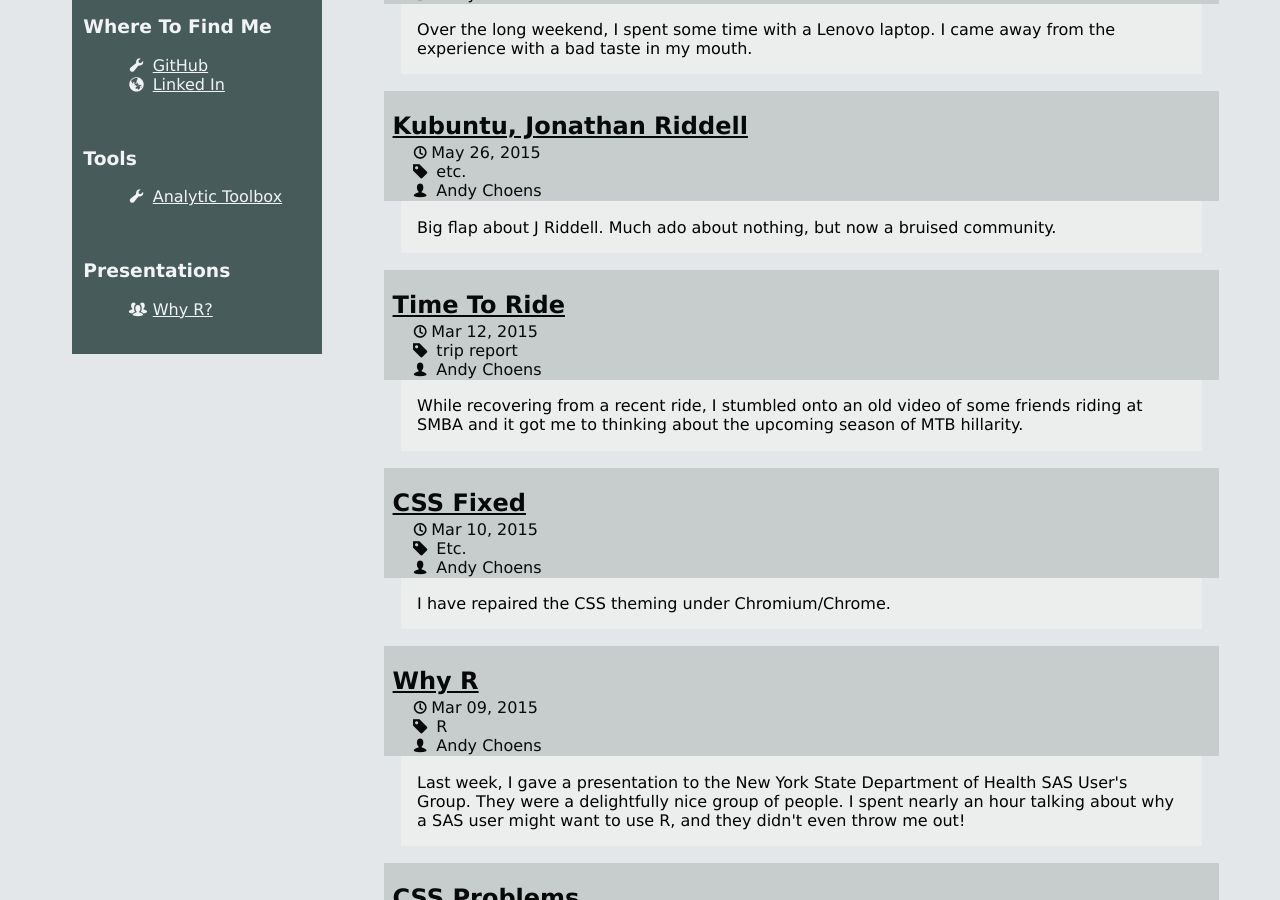
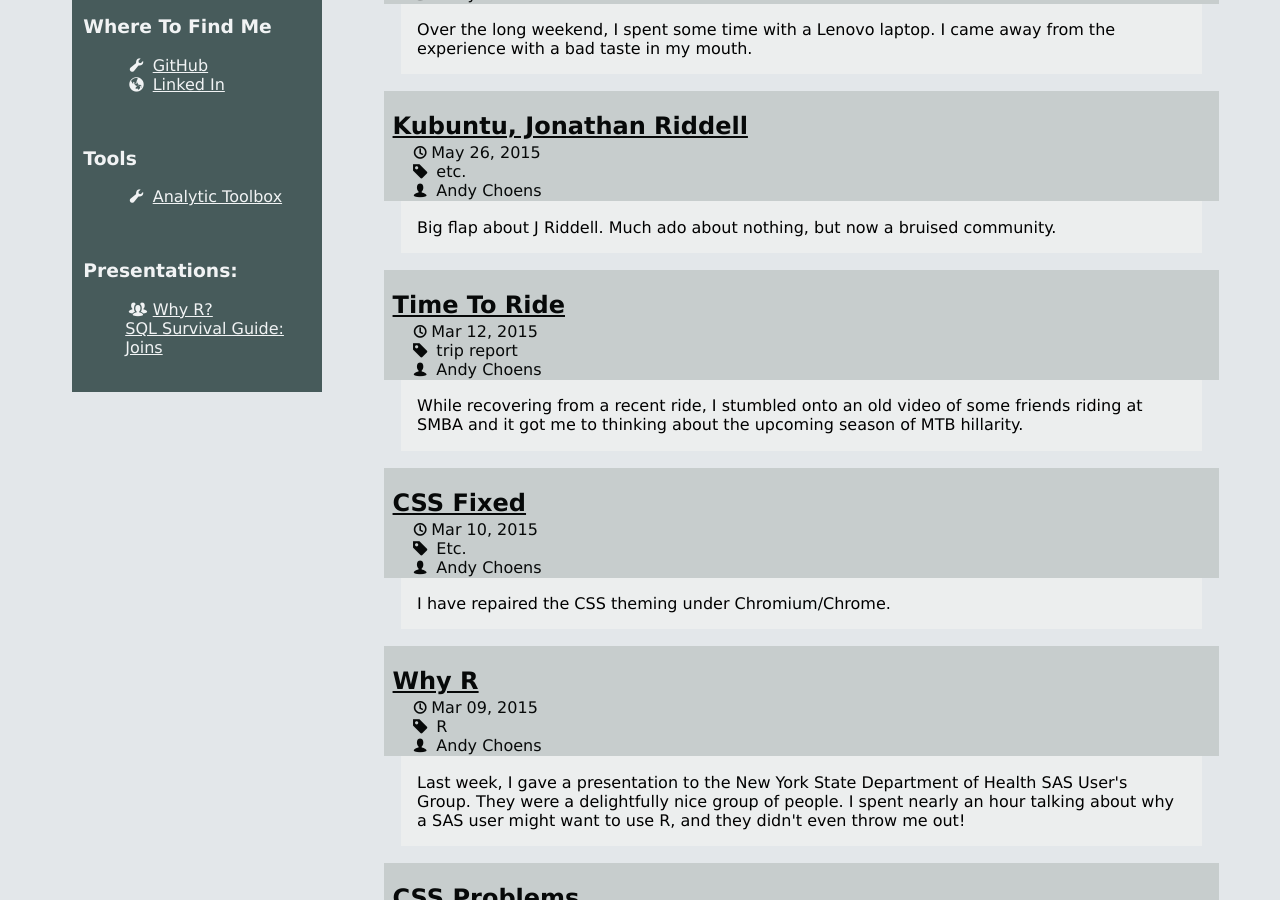
Before and after one commit to Choens/choens.github.io, a Jekyll site: the page built from index.html, in a window 1280 px wide and 900 px high, scrolled down 415 px. Built offline with Jekyll 4.4.1, drawn with Linux system fonts in a browser that asks for light colours; Markdown is read by kramdown in place of the engine named in the settings; the list of posts is cut into pages by our own code.

Commit message:
Adds my recent SQL Survival Guide to the menu.

```diff
--- a/_layouts/default.html
+++ b/_layouts/default.html
@@ -63,11 +63,14 @@
       </ul>
 
       <br/>
-      <h3>Presentations</h3>
+      <h3>Presentations:</h3>
       <ul>
         <li>
           <i class="icon-users"></i>
           <a href="https://choens.github.io/why-r/#/">Why R?</a>
+        </li>
+        <li>
+            <a href="https://github.com/Choens/sql-survival-guide/blob/master/04-joins.pdf" >SQL Survival Guide: Joins</a>
         </li>
       </ul>
       <br/>
```
